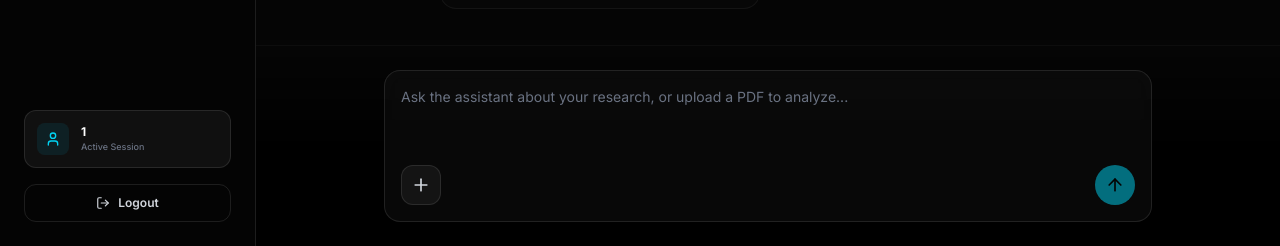
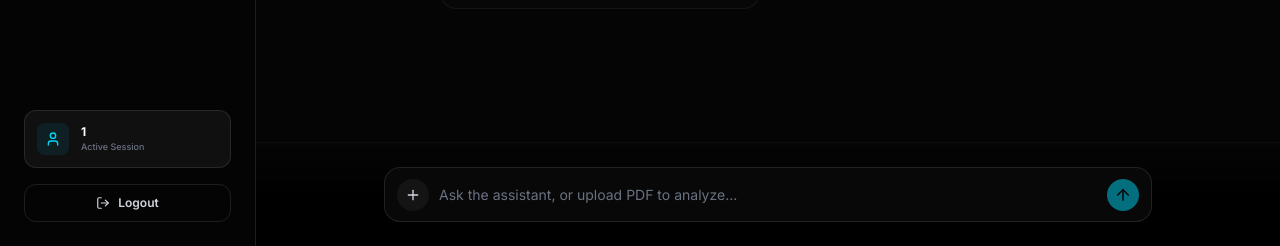
Before and after one commit to kvmkashyap-stack/Researchify_copilot, a Next.js app in the folder frontend/: page /dashboard in a window 1280 px wide. Shown: the part 554-800 px from the top of the page. Built offline with nearby package versions, Linux system fonts and the light colour scheme; no server answers; sample sign-in values are in the browser's storage.

Commit message:
style: replace prompt bar with compact ChatGPT/Antigravity style single row bar

```diff
--- a/frontend/components/dashboard/PromptInput.tsx
+++ b/frontend/components/dashboard/PromptInput.tsx
@@ -17,6 +17,7 @@ export default function PromptInput({
   const [uploading, setUploading] = useState(false);
   const [attachedFile, setAttachedFile] = useState<{ name: string } | null>(null);
   const fileInputRef = useRef<HTMLInputElement>(null);
+  const textareaRef = useRef<HTMLTextAreaElement>(null);
 
   const handleSubmit = () => {
     if (!prompt.trim() && !attachedFile) return;
@@ -31,6 +32,10 @@ export default function PromptInput({
     onSend(textToSend);
     setPrompt("");
     setAttachedFile(null);
+
+    if (textareaRef.current) {
+      textareaRef.current.style.height = "auto";
+    }
   };
 
   const handlePlusClick = () => {
@@ -80,30 +85,29 @@ export default function PromptInput({
 
   const isDark = theme === 'dark';
 
+  const handleTextareaInput = () => {
+    if (textareaRef.current) {
+      textareaRef.current.style.height = "auto";
+      textareaRef.current.style.height = `${textareaRef.current.scrollHeight}px`;
+    }
+  };
+
   return (
-    <motion.div
-      initial={{ opacity: 0 }}
-      animate={{ opacity: 1 }}
-      className={`rounded-2xl border p-4 backdrop-blur-md transition-colors duration-300 ${
-        isDark
-          ? 'border-white/10 bg-white/[0.03]'
-          : 'border-slate-200 bg-white shadow-sm'
-      }`}
-    >
+    <div className="w-full">
       <AnimatePresence>
         {attachedFile && (
           <motion.div
-            initial={{ opacity: 0, y: 10, scale: 0.95 }}
-            animate={{ opacity: 1, y: 0, scale: 1 }}
-            exit={{ opacity: 0, scale: 0.95 }}
-            className={`inline-flex items-center gap-2 px-3 py-1.5 rounded-xl text-xs font-semibold mb-3 border transition-all ${
+            initial={{ opacity: 0, y: 5 }}
+            animate={{ opacity: 1, y: 0 }}
+            exit={{ opacity: 0 }}
+            className={`inline-flex items-center gap-2 px-3 py-1 rounded-xl text-xs font-semibold mb-2.5 border transition-all ${
               isDark
                 ? 'bg-cyan-500/10 text-cyan-400 border-cyan-500/20'
                 : 'bg-cyan-50 text-cyan-700 border-cyan-100'
             }`}
           >
             <FileText className="h-3.5 w-3.5" />
-            <span className="truncate max-w-[220px]">{attachedFile.name}</span>
+            <span className="truncate max-w-[200px]">{attachedFile.name}</span>
             <button
               type="button"
               onClick={() => setAttachedFile(null)}
@@ -117,66 +121,79 @@ export default function PromptInput({
         )}
       </AnimatePresence>
 
-      <textarea
-        rows={3}
-        value={prompt}
-        onChange={(e) => setPrompt(e.target.value)}
-        placeholder="Ask the assistant about your research, or upload a PDF to analyze..."
-        className={`w-full resize-none bg-transparent outline-none text-sm transition-colors ${
+      <motion.div
+        initial={{ opacity: 0 }}
+        animate={{ opacity: 1 }}
+        className={`relative flex items-end gap-2.5 rounded-2xl border px-3 py-2.5 backdrop-blur-md transition-all duration-300 ${
           isDark
-            ? 'text-white placeholder:text-gray-500'
-            : 'text-slate-800 placeholder:text-slate-400'
+            ? 'border-white/10 bg-white/[0.03] focus-within:border-cyan-500/40 focus-within:bg-[#0c0c0c]/80'
+            : 'border-slate-200 bg-white shadow-sm focus-within:border-cyan-600/40 focus-within:shadow-md'
         }`}
-        onKeyDown={(e) => {
-          if (e.key === "Enter" && !e.shiftKey) {
-            e.preventDefault();
-            handleSubmit();
-          }
-        }}
-      />
+      >
+        <input
+          type="file"
+          ref={fileInputRef}
+          onChange={handleFileChange}
+          accept=".pdf"
+          className="hidden"
+        />
 
-      <input
-        type="file"
-        ref={fileInputRef}
-        onChange={handleFileChange}
-        accept=".pdf"
-        className="hidden"
-      />
-
-      <div className="mt-3 flex justify-between items-center">
+        {/* Plus Button for File Upload */}
         <button
           type="button"
           onClick={handlePlusClick}
           disabled={uploading}
-          className={`flex h-10 w-10 items-center justify-center rounded-xl border transition disabled:opacity-50 ${
+          className={`flex h-8 w-8 shrink-0 items-center justify-center rounded-full transition disabled:opacity-50 ${
             isDark
-              ? 'bg-white/5 border-white/10 text-gray-300 hover:bg-white/10 hover:text-white'
-              : 'bg-slate-50 border-slate-200 text-slate-600 hover:bg-slate-100 hover:text-slate-900'
+              ? 'bg-white/5 text-gray-300 hover:bg-white/10 hover:text-white'
+              : 'bg-slate-100 text-slate-600 hover:bg-slate-200 hover:text-slate-900'
           }`}
           title="Upload PDF to analyze"
         >
           {uploading ? (
-            <RefreshCw className={`h-5 w-5 animate-spin ${isDark ? 'text-cyan-400' : 'text-cyan-600'}`} />
+            <RefreshCw className="h-4 w-4 animate-spin text-cyan-400" />
           ) : (
-            <Plus className="h-5 w-5" />
+            <Plus className="h-4 w-4" />
           )}
         </button>
 
+        {/* Dynamic growing Textarea */}
+        <textarea
+          ref={textareaRef}
+          rows={1}
+          value={prompt}
+          onChange={(e) => setPrompt(e.target.value)}
+          onInput={handleTextareaInput}
+          placeholder="Ask the assistant, or upload PDF to analyze..."
+          className={`w-full max-h-36 resize-none bg-transparent py-1.5 outline-none text-sm leading-normal transition-colors ${
+            isDark
+              ? 'text-white placeholder:text-gray-500'
+              : 'text-slate-800 placeholder:text-slate-400'
+          }`}
+          onKeyDown={(e) => {
+            if (e.key === "Enter" && !e.shiftKey) {
+              e.preventDefault();
+              handleSubmit();
+            }
+          }}
+        />
+
+        {/* Send Button */}
         <motion.button
           whileTap={{ scale: 0.95 }}
           whileHover={{ scale: 1.02 }}
           onClick={handleSubmit}
           disabled={uploading || (!prompt.trim() && !attachedFile)}
-          className={`flex h-10 w-10 items-center justify-center rounded-full transition disabled:opacity-50 ${
+          className={`flex h-8 w-8 shrink-0 items-center justify-center rounded-full transition disabled:opacity-50 ${
             isDark
               ? 'bg-cyan-400 text-black hover:bg-cyan-300'
               : 'bg-cyan-600 text-white hover:bg-cyan-700 disabled:hover:bg-cyan-600 shadow-sm shadow-cyan-600/10'
           }`}
           title="Send Message"
         >
-          <ArrowUp className="h-5 w-5" />
+          <ArrowUp className="h-4.5 w-4.5" />
         </motion.button>
-      </div>
-    </motion.div>
+      </motion.div>
+    </div>
   );
 }
```
